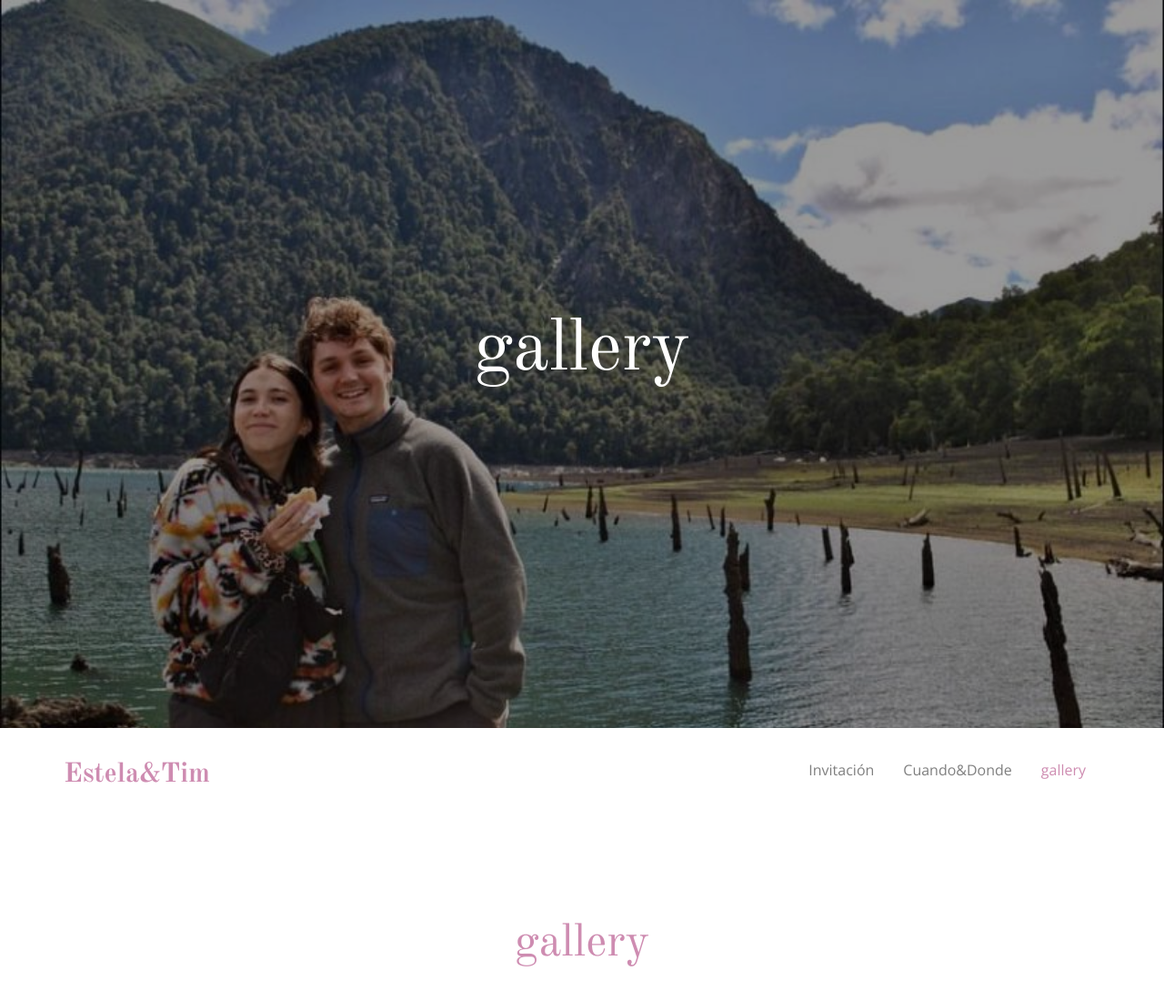
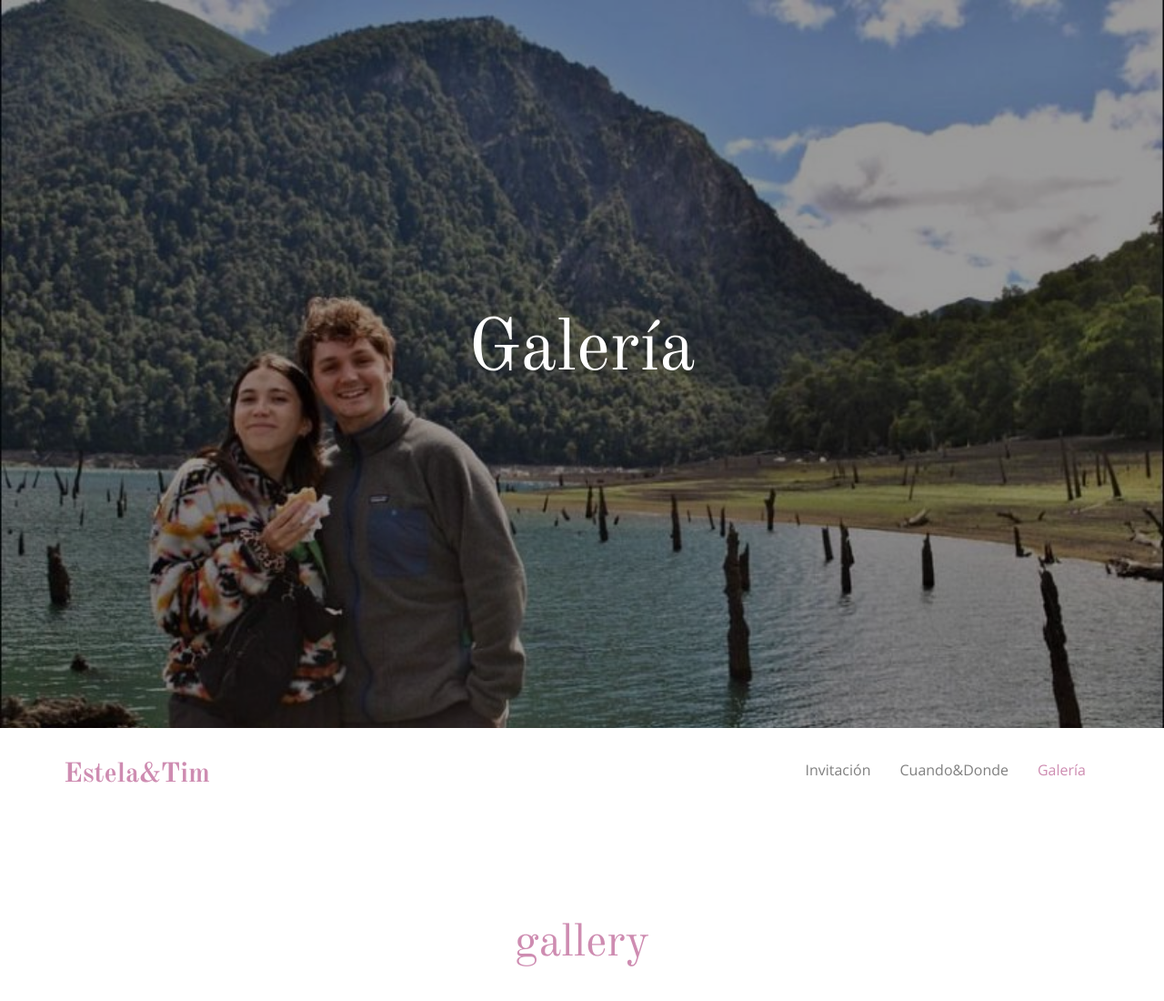
Before and after one commit to M4rrix/save_the_date, a website: page gallery.html in a window 1280 px wide. Shown: the top 1100 px of the page at 91% size. Drawn offline with nearby package versions, Linux system fonts and the light colour scheme; some packages are replaced by stand-ins of ours; no server answers; a web font is replaced by a local one.

Commit message:
caambio gallery por galeria

```diff
--- a/gallery.html
+++ b/gallery.html
@@ -78,8 +78,7 @@
 						<div class="container">
 							<div class="col-md-10 col-md-offset-1">
 								<div class="animate-box">
-
-									<h2>gallery</h2>
+									<h2>Galería</h2>
 								</div>
 							</div>
 						</div>
@@ -109,7 +108,7 @@
 							</li>-->
 							<li><a href="when-where.html">Cuando&amp;Donde</a></li>
 							<!--<li><a href="guest.html">Guest</a></li>-->
-							<li class="active"><a href="gallery.html">gallery</a></li>
+							<li class="active"><a href="gallery.html">Galería</a></li>
 							<!--<li><a href="blog.html">Blog</a></li>-->
 						</ul>
 					</nav>
```
